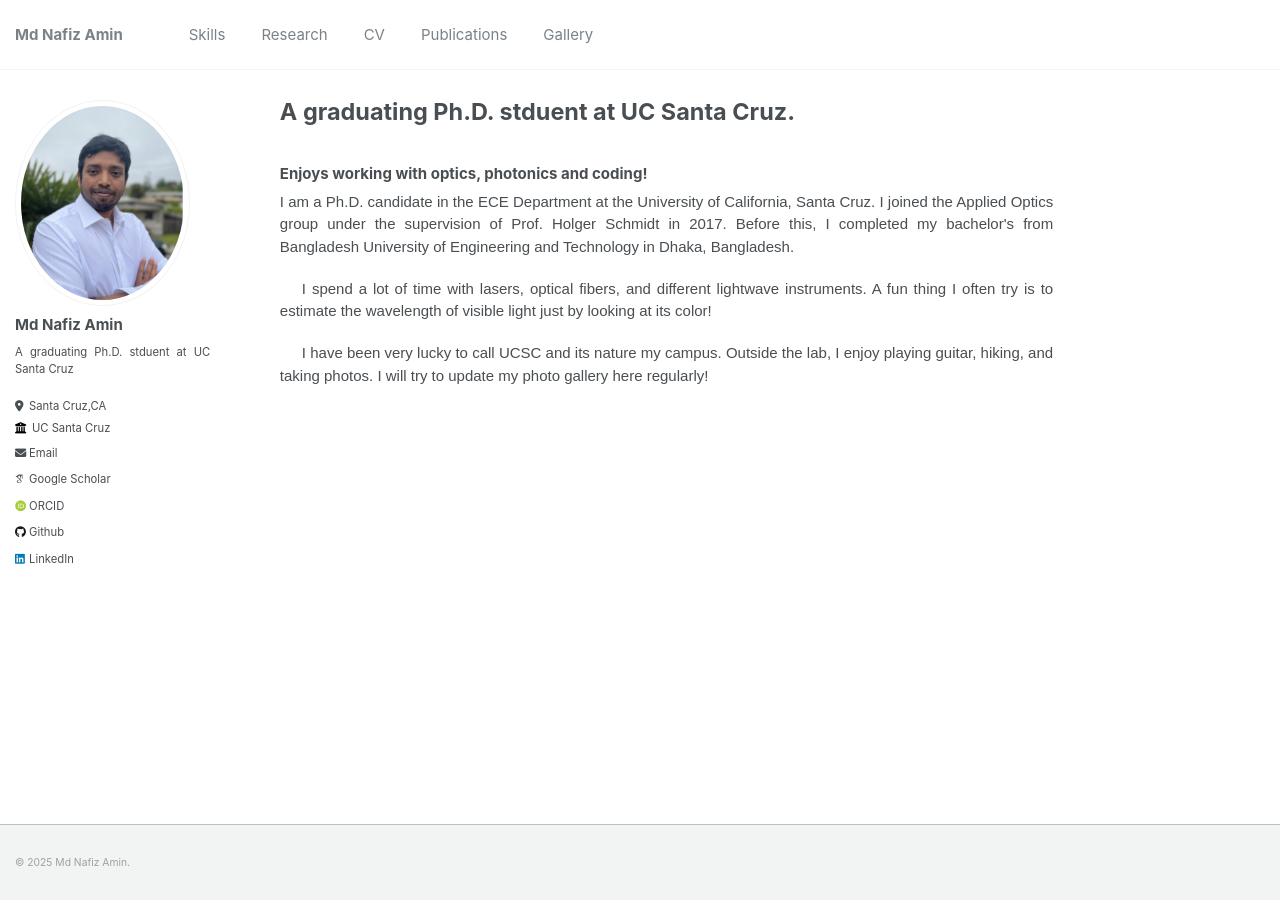
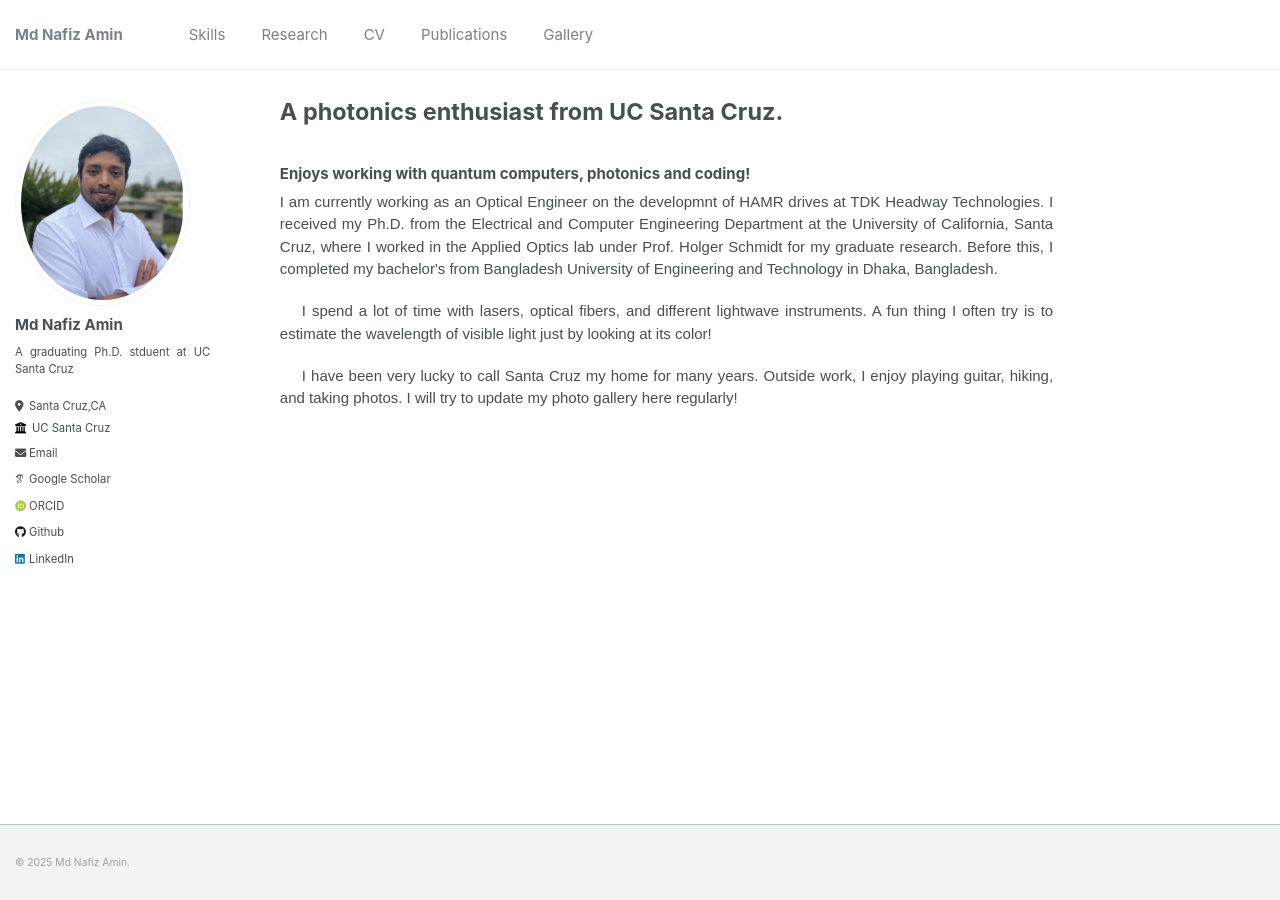
Before and after one commit to nafizamin/nafizamin.github.io, a Jekyll site: the page built from _pages/about.md, in a window 1280 px wide. Built offline with Jekyll 4.4.1, drawn with Linux system fonts in a browser that asks for light colours; some web fonts are replaced.

Commit message:
Updated about.md 01_05_2025
Updated my intro

```diff
--- a/_pages/about.md
+++ b/_pages/about.md
@@ -1,7 +1,7 @@
 ---
 permalink: /
 browser_title: "Md Nafiz Amin"
-title: "A graduating Ph.D. stduent at UC Santa Cruz."
+title: "A photonics enthusiast from UC Santa Cruz."
 author_profile: true
 redirect_from:
   - /about/
@@ -15,9 +15,9 @@ redirect_from:
     }
 </style>
 
-<h3>Enjoys working with optics, photonics and coding!</h3>
-<p>I am a Ph.D. candidate in the ECE Department at the University of California, Santa Cruz. I joined the Applied Optics group under the supervision of Prof. Holger Schmidt in 2017. Before this, I completed my bachelor's from Bangladesh University of Engineering and Technology in Dhaka, Bangladesh. </p>
+<h3>Enjoys working with quantum computers, photonics and coding!</h3>
+<p>I am currently working as an Optical Engineer on the developmnt of HAMR drives at TDK Headway Technologies. I received my Ph.D. from the Electrical and Computer Engineering Department at the University of California, Santa Cruz, where I worked in the Applied Optics lab under Prof. Holger Schmidt for my graduate research. Before this, I completed my bachelor's from Bangladesh University of Engineering and Technology in Dhaka, Bangladesh. </p>
 <p style="text-indent: 22px">
 I spend a lot of time with lasers, optical fibers, and different lightwave instruments. A fun thing I often try is to estimate the wavelength of visible light just by looking at its color! </p>
 <p style="text-indent: 22px">
-I have been very lucky to call UCSC and its nature my campus. Outside the lab, I enjoy playing guitar, hiking, and taking photos. I will try to update my photo gallery here regularly!</p>
+I have been very lucky to call Santa Cruz my home for many years. Outside work, I enjoy playing guitar, hiking, and taking photos. I will try to update my photo gallery here regularly!</p>
```
